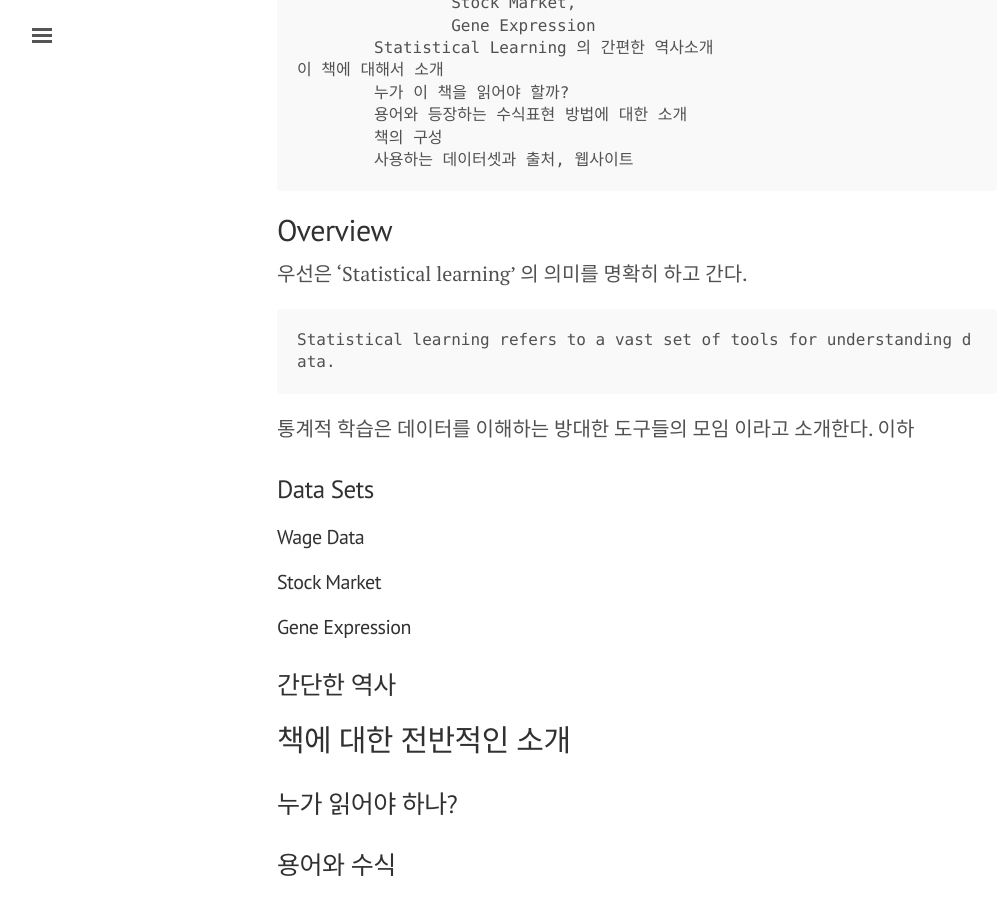
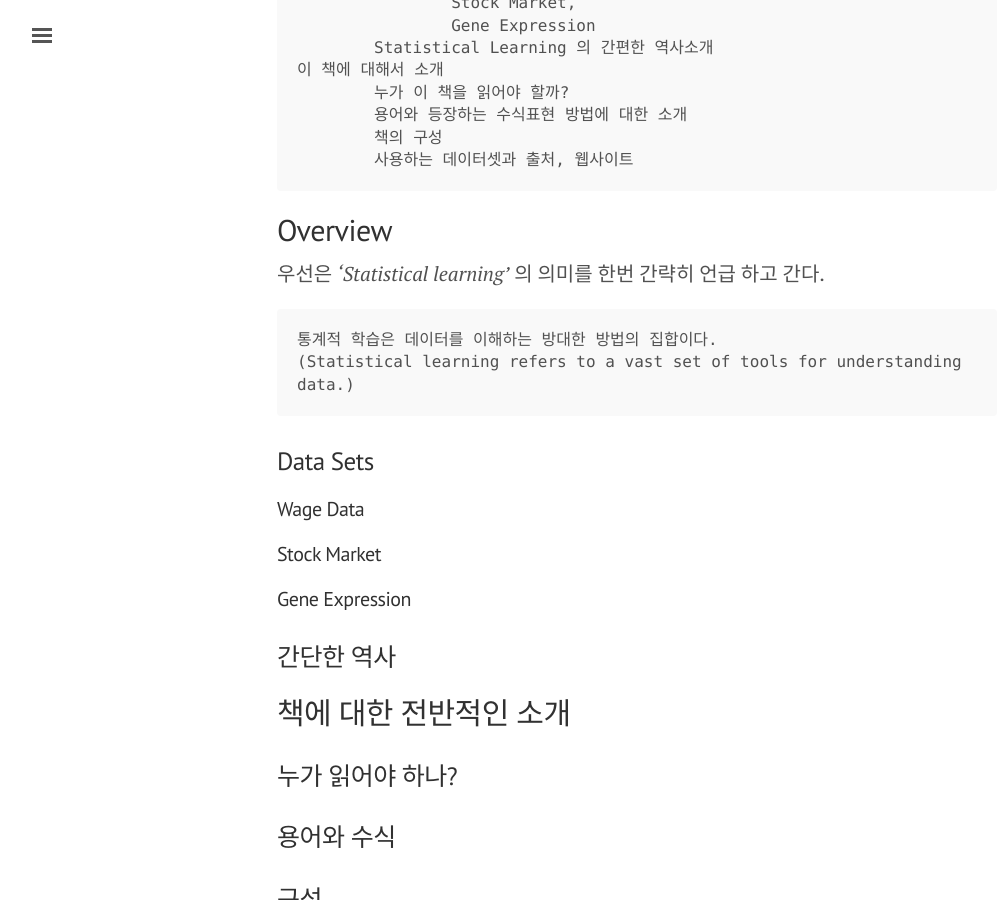
Before and after one commit to carpenta/carpenta.github.io, a Jekyll site: the page built from index.html, in a window 1280 px wide and 900 px high, scrolled down 504 px. Shown: the whole window, without its empty margins (3-1004 px from the left). Built offline with Jekyll 4.4.1, drawn with Linux system fonts in a browser that asks for light colours; the list of posts is cut into pages by our own code.

Commit message:
조금 수정

````diff
--- a/_posts/2015-09-09-ISL-Introduction.md
+++ b/_posts/2015-09-09-ISL-Introduction.md
@@ -24,11 +24,11 @@ tags:
 		사용하는 데이터셋과 출처, 웹사이트
 
 ## Overview
-우선은 'Statistical learning' 의 의미를 명확히 하고 간다.
+우선은 *'Statistical learning'* 의 의미를 한번 간략히 언급 하고 간다.
 ```
-Statistical learning refers to a vast set of tools for understanding data.
+통계적 학습은 데이터를 이해하는 방대한 방법의 집합이다.
+(Statistical learning refers to a vast set of tools for understanding data.)
 ```
-통계적 학습은 데이터를 이해하는 방대한 도구들의 모임 이라고 소개한다. 이하
 
 ### Data Sets
 
````
